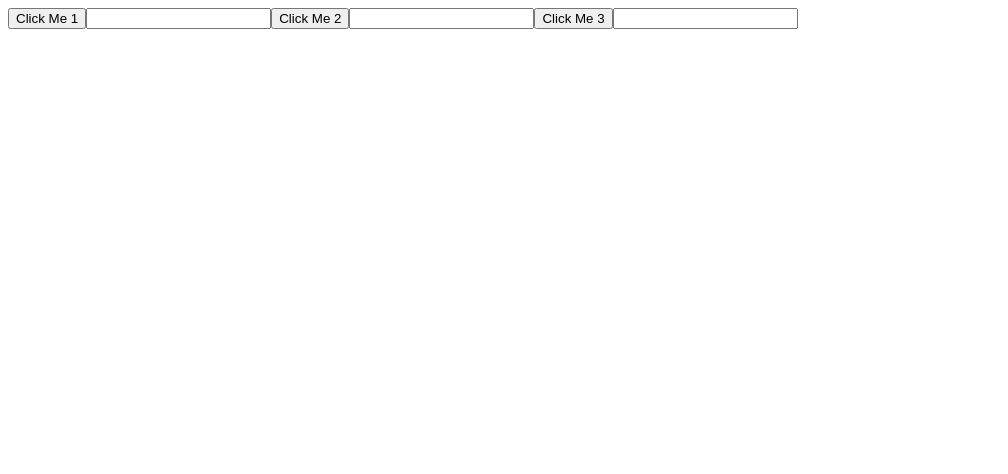
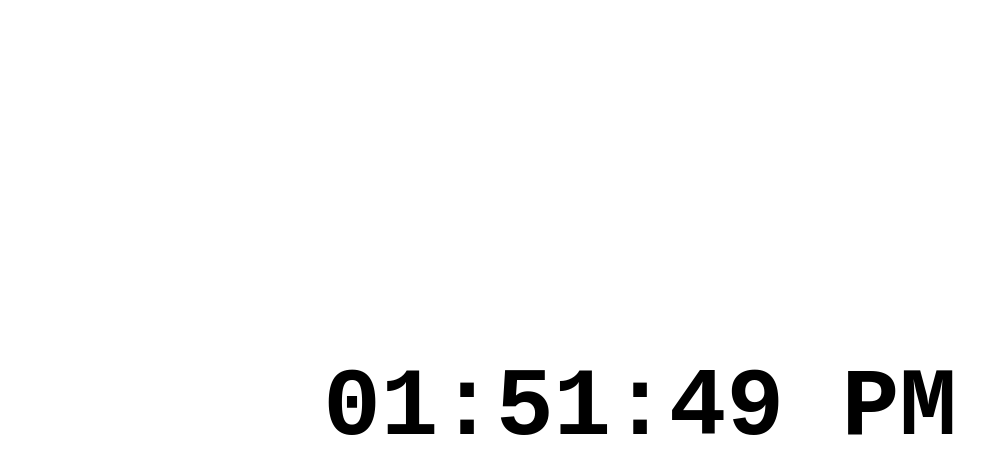
Before and after one commit to Alejandrocsdev/reactPractice, a React (Vite) app: page / in a window 1280 px wide. Shown: the top 474 px of the page, without its empty margins (0-1008 px from the left). Built offline with nearby package versions, Linux system fonts and the light colour scheme.

Commit message:
practice 18

```diff
--- /dev/null
+++ b/src/17/App.jsx
@@ -0,0 +1,11 @@
+import DigitalClock from './DigitalClock.jsx'
+
+function App() {
+  return (
+    <>
+      <DigitalClock />
+    </>
+  )
+}
+
+export default App
--- /dev/null
+++ b/src/17/DigitalClock.jsx
@@ -0,0 +1,40 @@
+import { useState, useEffect } from 'react'
+
+function DigitalClock() {
+  const [time, setTime] = useState(new Date())
+
+  useEffect(() => {
+    const intervalId = setInterval(() => {
+      setTime(new Date())
+    }, 1000)
+
+    return () => {
+      clearInterval(intervalId)
+    }
+  }, [])
+
+  function formatTime() {
+    let hours = time.getHours()
+    const minutes = time.getMinutes()
+    const seconds = time.getSeconds()
+    const meridiem = hours >= 12 ? 'PM' : 'AM'
+
+    hours = hours % 12 || 12
+
+    return `${padZero(hours)}:${padZero(minutes)}:${padZero(seconds)} ${meridiem}`
+  }
+
+  function padZero(number) {
+    return (number < 10 ? '0' : '') + number
+  }
+
+  return (
+    <div className="clock-container">
+      <div className="clock">
+        <span>{formatTime()}</span>
+      </div>
+    </div>
+  )
+}
+
+export default DigitalClock
--- a/src/index.css
+++ b/src/index.css
@@ -105,3 +105,18 @@
   font-size: 1.4rem;
   margin-left: 10px;
 }
+
+.clock-container {
+  display: flex;
+  justify-content: center;
+  min-height: 100vh;
+  align-items: center;
+}
+
+.clock {
+  color: rgb(0, 0, 0);
+  font-size: 6rem;
+  font-weight: bold;
+  font-family: monospace;
+  text-align: center;
+}
--- a/src/main.jsx
+++ b/src/main.jsx
@@ -1,6 +1,6 @@
 import React from 'react'
 import ReactDOM from 'react-dom/client'
-import App from './19/App.jsx'
+import App from './17/App.jsx'
 import './index.css'
 
 ReactDOM.createRoot(document.getElementById('root')).render(
```
Also changed, not shown: src/note.txt.
